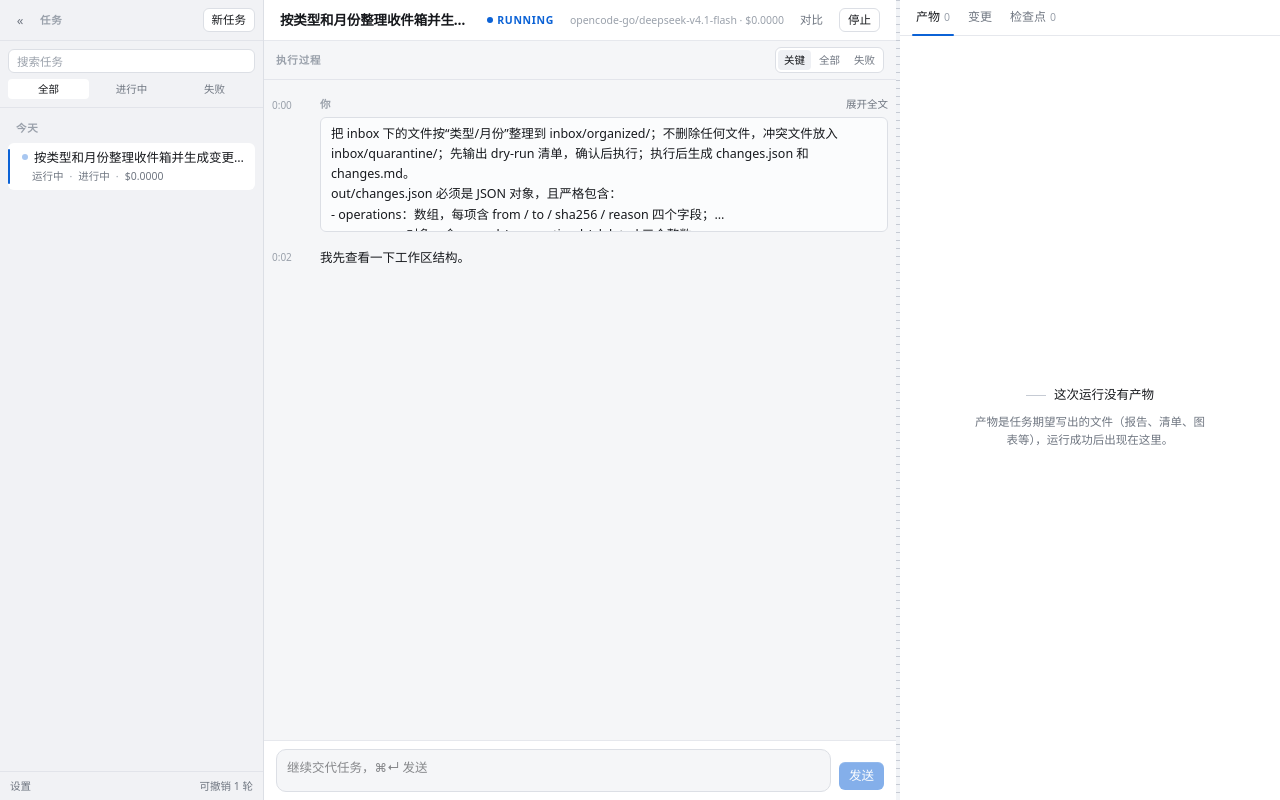
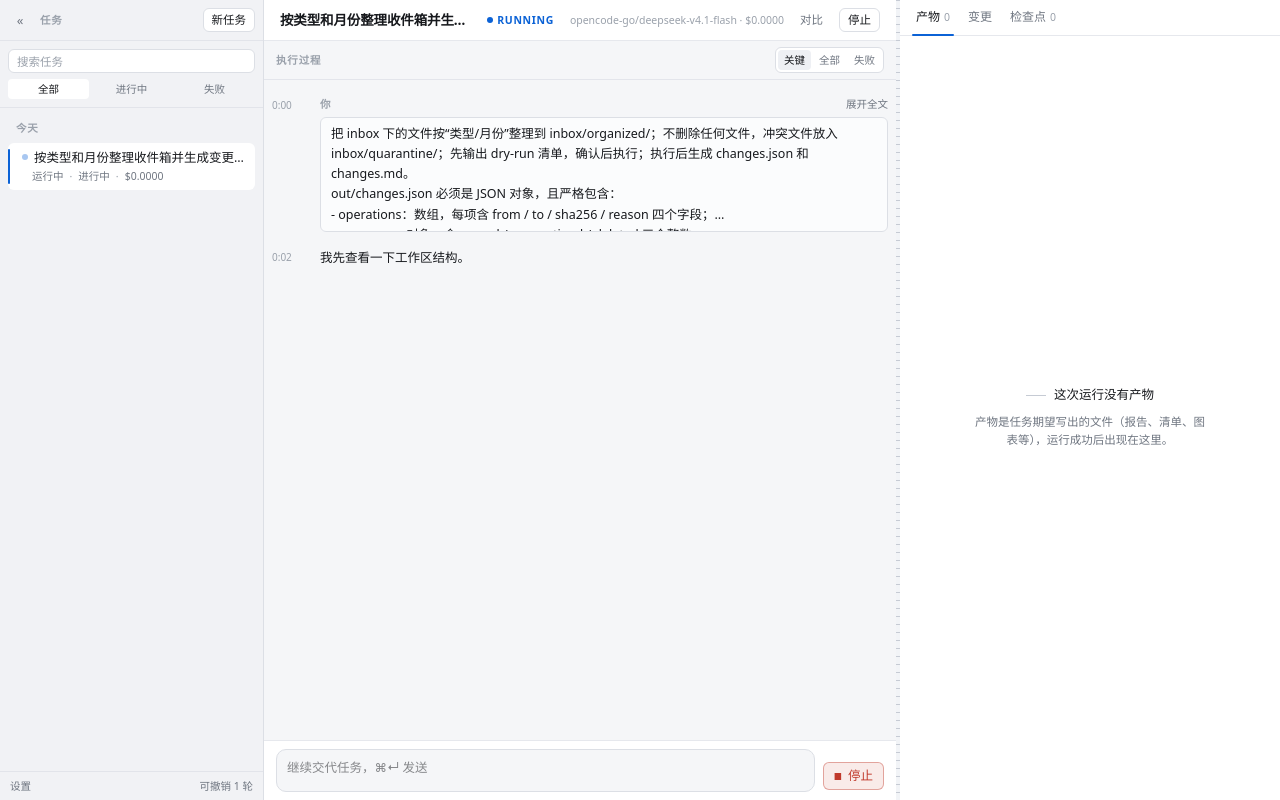
Before and after one commit to Fi2zz/conatus_work, a React (Vite) app in the folder ui/: page / in a window 1280 px wide. Built offline with nearby package versions, Linux system fonts and the light colour scheme.

Commit message:
feat(work-ui): 显式停止按钮与快捷键

```diff
--- a/ui/src/app/Shell.tsx
+++ b/ui/src/app/Shell.tsx
@@ -1,4 +1,4 @@
-import { useEffect, useRef } from 'react'
+import { useEffect, useRef, useState } from 'react'
 import type { JSX, PointerEvent as ReactPointerEvent } from 'react'
 
 import { getTransport, hasTransport } from '@/bridge/transport-store'
@@ -100,8 +100,13 @@ export function Shell(): JSX.Element {
   const setNewTaskOpen = useUiStore((state) => state.setNewTaskOpen)
   const setCompareOpen = useUiStore((state) => state.setCompareOpen)
   const leftCollapsed = useUiStore((state) => state.leftCollapsed)
+  const [stopping, setStopping] = useState(false)
   const toggleLeft = useUiStore((state) => state.toggleLeft)
   const rightWidth = useUiStore((state) => state.rightWidth)
+
+  const summaries = order.map((id) => runs[id]).filter(Boolean)
+  const active = activeRunId ? runs[activeRunId] : undefined
+  const running = active?.status === 'running' || active?.status === 'pending'
 
   useEffect(() => {
     function onKeyDown(event: KeyboardEvent): void {
@@ -119,10 +124,14 @@ export function Shell(): JSX.Element {
         event.preventDefault()
         setNewTaskOpen(true)
       }
+      if (event.key === '.') {
+        event.preventDefault()
+        void stopActive()
+      }
     }
     window.addEventListener('keydown', onKeyDown)
     return () => window.removeEventListener('keydown', onKeyDown)
-  }, [setCommandOpen, setUndoDialog, setNewTaskOpen])
+  }, [setCommandOpen, setUndoDialog, setNewTaskOpen, running, stopping, active?.id])
 
   function selectTask(runId: string): void {
     setActive(runId)
@@ -136,15 +145,22 @@ export function Shell(): JSX.Element {
       .catch(() => undefined)
   }
 
-  const summaries = order.map((id) => runs[id]).filter(Boolean)
-  const active = activeRunId ? runs[activeRunId] : undefined
-  const running = active?.status === 'running' || active?.status === 'pending'
   const retryable = active?.status === 'failed' || active?.status === 'aborted'
   const scope = active ? undoScope(active) : { steps: 0, usable: false }
 
   async function stop(): Promise<void> {
-    if (!active) return
-    await getTransport().cancelTask(active.id)
+    if (!active || stopping) return
+    setStopping(true)
+    try {
+      await getTransport().cancelTask(active.id)
+    } finally {
+      setStopping(false)
+    }
+  }
+
+  function stopActive(): void {
+    if (!running) return
+    void stop()
   }
 
   async function retry(): Promise<void> {
--- a/ui/src/features/conversation/Composer.tsx
+++ b/ui/src/features/conversation/Composer.tsx
@@ -16,6 +16,7 @@ export function Composer(): JSX.Element {
 
   const pendingApproval = run?.approval !== undefined
   const ended = run ? FINISHED.has(run.status) : false
+  const running = run?.status === 'running' || run?.status === 'pending'
   const disabled = pendingApproval || ended
 
   useEffect(() => {
@@ -58,6 +59,20 @@ export function Composer(): JSX.Element {
             className="max-h-40 w-full resize-none bg-transparent px-2.5 py-2 text-[12.5px] leading-relaxed outline-none disabled:opacity-60"
           />
         </div>
+        {running && run ? (
+          <Button
+            variant="danger"
+            data-testid="composer-stop"
+            aria-label="停止运行"
+            onClick={() => void getTransport().cancelTask(run.id)}
+            className="mb-0.5"
+          >
+            <span aria-hidden className="text-[9px] leading-none">
+              ■
+            </span>
+            停止
+          </Button>
+        ) : (
           <Button
             variant="primary"
             data-testid="composer-send"
@@ -67,6 +82,7 @@ export function Composer(): JSX.Element {
           >
             发送
           </Button>
+        )}
       </div>
     </div>
   )
```
Also changed, not shown: 2 other files (tests, documents, lock files or other folders). Lines whose indentation alone changed are shown as unchanged.
